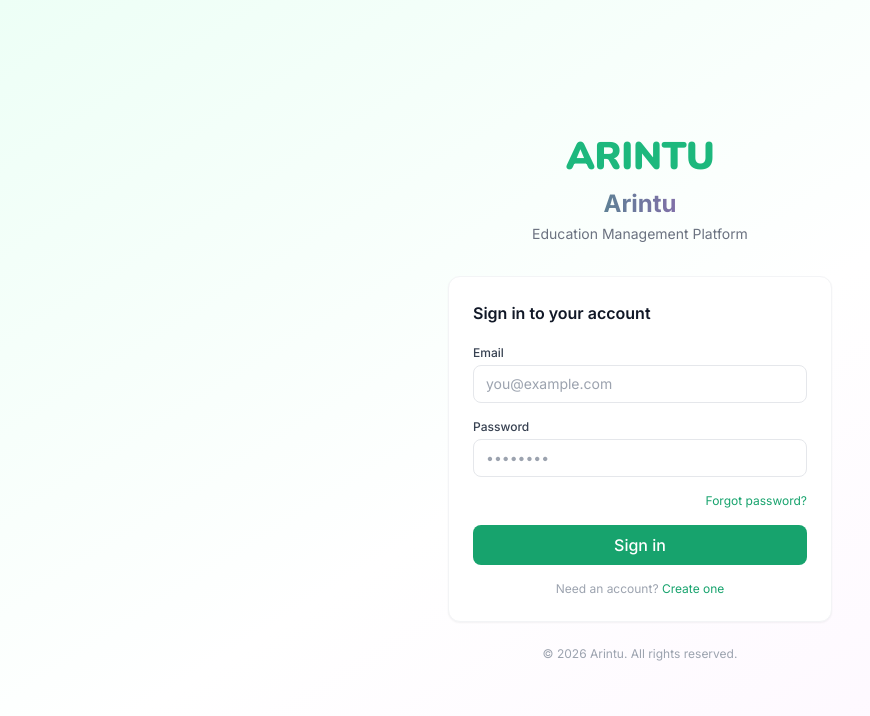
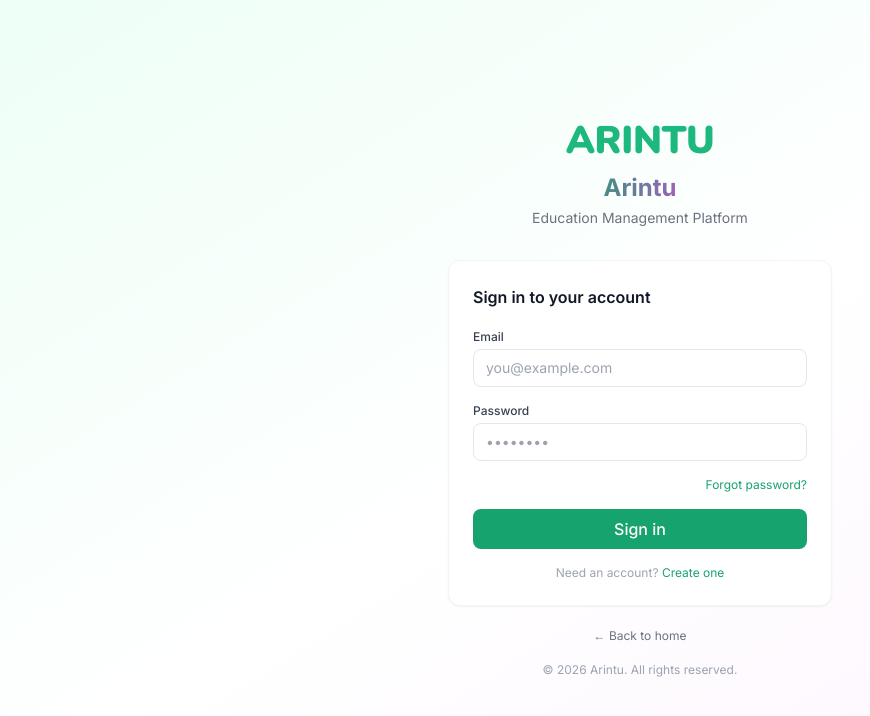
Before and after one commit to ashishPropt/arintu, a React (Vite) app in the folder frontend/: page /login in a window 1280 px wide. Shown: the top 716 px of the page, without its empty margins (0-870 px from the left). Built offline with nearby package versions, Linux system fonts and the light colour scheme; the HTML template or start-up script is replaced by a standard one.

Commit message:
feat: add back-to-home link on login page
Logo and brand name are now clickable, and a small 'Back to home' link
sits above the footer.

Co-Authored-By: Claude Sonnet 4.6 <noreply@anthropic.com>

```diff
--- a/frontend/src/pages/Login.jsx
+++ b/frontend/src/pages/Login.jsx
@@ -75,12 +75,14 @@ export default function Login() {
     <div className="min-h-screen flex items-center justify-center bg-gradient-to-br from-brand-50 via-white to-accent-50 p-4">
       <div className="w-full max-w-sm">
         <div className="text-center mb-8">
-          <div className="flex justify-center mb-3">
-            <Logo size="lg" showText={false} />
-          </div>
-          <h1 className="text-2xl font-bold bg-gradient-to-r from-brand-600 to-accent-500 bg-clip-text text-transparent">
-            Arintu
-          </h1>
+          <Link to="/" className="inline-block group" title="Back to home">
+            <div className="flex justify-center mb-3">
+              <Logo size="lg" showText={false} />
+            </div>
+            <h1 className="text-2xl font-bold bg-gradient-to-r from-brand-600 to-accent-500 bg-clip-text text-transparent group-hover:opacity-80 transition-opacity">
+              Arintu
+            </h1>
+          </Link>
           <p className="text-gray-500 text-sm mt-1">Education Management Platform</p>
         </div>
 
@@ -184,7 +186,13 @@ export default function Login() {
           )}
         </div>
 
-        <p className="text-center text-xs text-gray-400 mt-6">
+        <div className="text-center mt-4">
+          <Link to="/" className="text-xs text-gray-500 hover:text-brand-600 hover:underline">
+            ← Back to home
+          </Link>
+        </div>
+
+        <p className="text-center text-xs text-gray-400 mt-4">
           © {new Date().getFullYear()} Arintu. All rights reserved.
         </p>
       </div>
```
